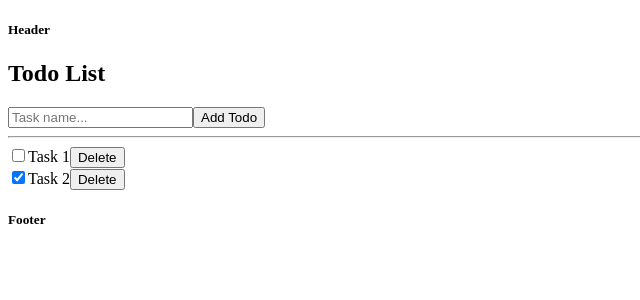
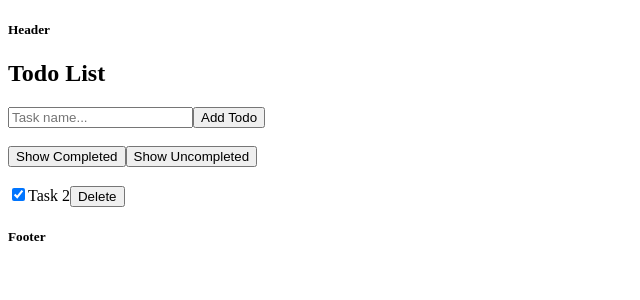
Before and after one commit to RenatoRosaFranco/react-proptypes, a React (Create React App) app: page / in a window 1280 px wide. Shown: the top 300 px of the page, without its empty margins (0-640 px from the left). Built offline with nearby package versions, Linux system fonts and the light colour scheme.

Commit message:
feature: Adding a todo filtering by complete/uncomplete.

```diff
--- a/src/components/Todos/TodoList/Index.jsx
+++ b/src/components/Todos/TodoList/Index.jsx
@@ -10,6 +10,7 @@ const TodoList = ({ todos }) => {
   const [todoList, setTodoList] = useState(todos);
   const [text, setText] = useState('');
   const nextId = useRef(todos.length + 1);
+  const [showCompleted, setShowCompleted] = useState(true);
 
   const addTodo = (e) => {
     e.preventDefault();
@@ -41,6 +42,10 @@ const TodoList = ({ todos }) => {
     )
   };
 
+  const filteredTodoList = showCompleted ?
+      todoList.filter((todo) => todo.completed)
+      : todoList.filter((todo) => !todo.completed);
+
   return(
     <div>
       <h2>Todo List</h2>
@@ -50,9 +55,16 @@ const TodoList = ({ todos }) => {
           name={text}
           onChange={(event) => setText(event.target.value)}
       />
-      <hr/>
 
-      {todoList.map((todo) => {
+      <br/>
+
+      <div>
+        <button onClick={ () => setShowCompleted(true) }>Show Completed</button>
+        <button onClick={ () => setShowCompleted(false) }>Show Uncompleted</button>
+      </div>
+
+      <br />
+      {filteredTodoList.map((todo) => {
         return (
             <TodoItem
                 key={todo.id}
```
